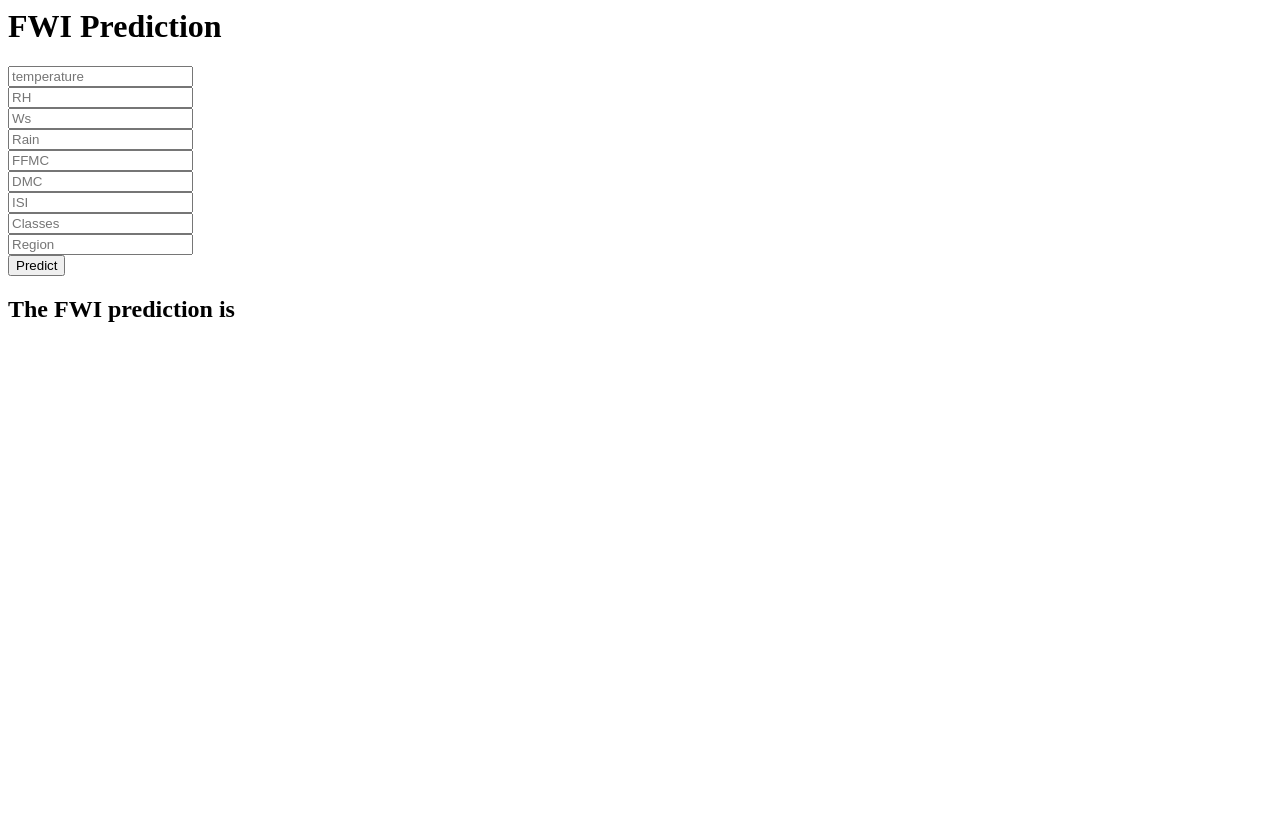
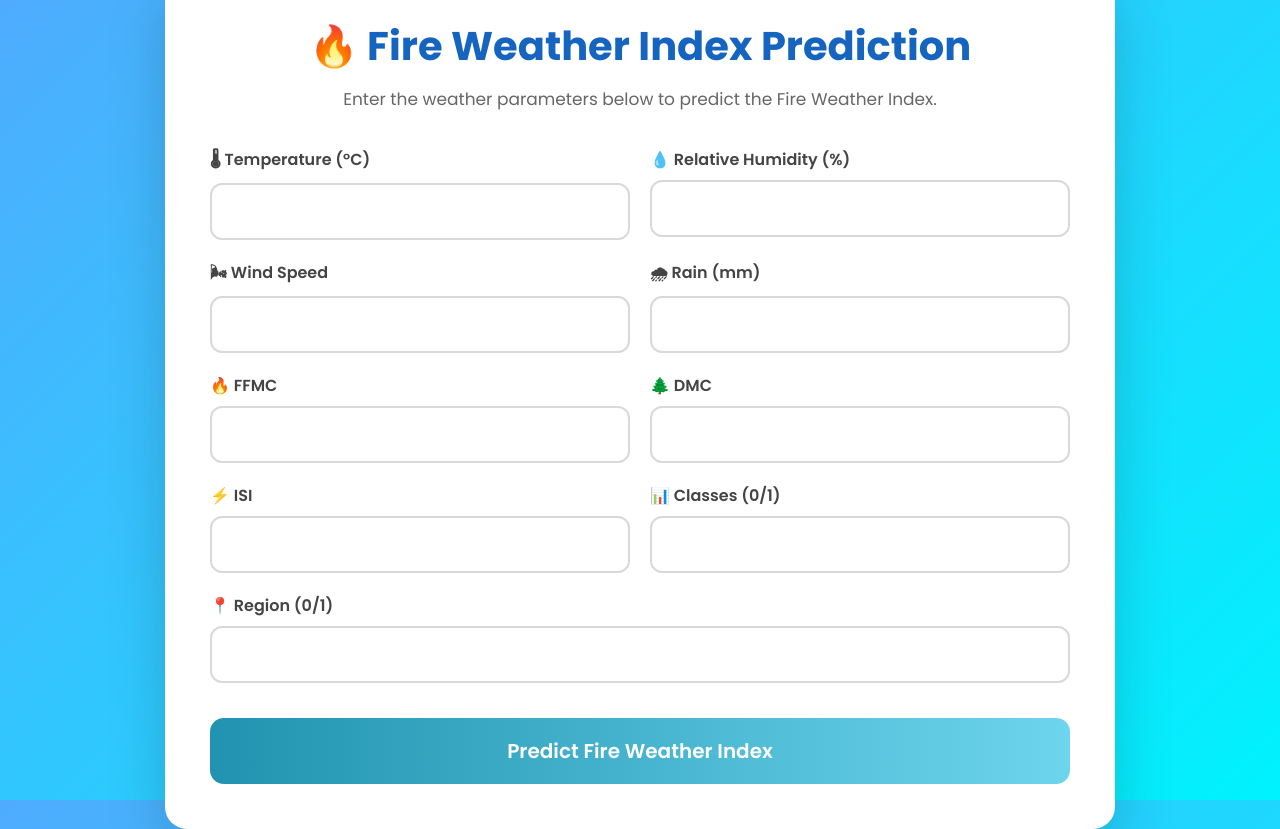
Before and after one commit to rakarsh456-create/test.py, a Flask app: page /predictdata in a window 1280 px wide. Before the commit the page ends 322 px from the top, so only its background shows below. Run offline with Flask 3, Linux system fonts and the light colour scheme; parts of the project's set-up code (start-up, migrations or seed data) failed here and were passed over.

Commit message:
Improve frontend UI for FWI prediction project

```diff
--- /dev/null
+++ b/static/style.css
@@ -0,0 +1,395 @@
+/* ==========================
+   GOOGLE FONT
+========================== */
+
+@import url('https://fonts.googleapis.com/css2?family=Poppins:wght@300;400;500;600;700&display=swap');
+
+/* ==========================
+   GLOBAL
+========================== */
+
+*{
+    margin:0;
+    padding:0;
+    box-sizing:border-box;
+    font-family:'Poppins',sans-serif;
+}
+
+html,body{
+    width:100%;
+    height:100%;
+}
+
+/* ==========================================================
+                        INDEX PAGE
+========================================================== */
+
+body.landing{
+    min-height:100vh;
+    display:flex;
+    justify-content:center;
+    align-items:center;
+    background:linear-gradient(135deg,#0f2027,#203a43,#2c5364);
+    overflow:hidden;
+}
+
+.overlay{
+    width:100%;
+    display:flex;
+    justify-content:center;
+    align-items:center;
+    padding:30px;
+}
+
+.hero{
+    text-align:center;
+    color:white;
+    max-width:900px;
+}
+
+.hero h1{
+
+    font-size:65px;
+    font-weight:700;
+    margin-bottom:20px;
+    text-shadow:0 5px 15px rgba(0,0,0,.35);
+
+}
+
+.hero p{
+
+    font-size:23px;
+    line-height:38px;
+    color:#e8f1f5;
+    margin-bottom:45px;
+
+}
+
+.hero button{
+
+    background:linear-gradient(90deg,#ff9800,#ff5722);
+    color:white;
+    border:none;
+    padding:18px 55px;
+    border-radius:50px;
+    font-size:20px;
+    cursor:pointer;
+    font-weight:600;
+    transition:.35s;
+    box-shadow:0 10px 25px rgba(0,0,0,.3);
+
+}
+
+.hero button:hover{
+
+    transform:translateY(-5px) scale(1.05);
+
+    box-shadow:0 15px 35px rgba(0,0,0,.4);
+
+}
+
+/* ==========================================================
+                        HOME PAGE
+========================================================== */
+
+body.home-body{
+
+    min-height:100vh;
+
+    display:flex;
+
+    justify-content:center;
+
+    align-items:center;
+
+    padding:40px;
+
+    background:linear-gradient(135deg,#4facfe,#00f2fe);
+
+}
+
+.container{
+
+    width:100%;
+
+    display:flex;
+
+    justify-content:center;
+
+    align-items:center;
+
+}
+
+.card{
+
+    width:950px;
+
+    background:white;
+
+    border-radius:22px;
+
+    padding:45px;
+
+    box-shadow:0 25px 60px rgba(0,0,0,.18);
+
+    animation:fade .8s;
+
+}
+
+@keyframes fade{
+
+from{
+
+opacity:0;
+
+transform:translateY(30px);
+
+}
+
+to{
+
+opacity:1;
+
+transform:translateY(0);
+
+}
+
+}
+
+.card h1{
+
+    text-align:center;
+
+    color:#1565c0;
+
+    font-size:40px;
+
+    margin-bottom:10px;
+
+}
+
+.subtitle{
+
+    text-align:center;
+
+    color:#666;
+
+    margin-bottom:35px;
+
+    font-size:17px;
+
+}
+
+/* ==========================
+        FORM GRID
+========================== */
+
+.form-grid{
+
+    display:grid;
+
+    grid-template-columns:repeat(2,1fr);
+
+    gap:20px;
+
+}
+
+.input-box{
+
+    display:flex;
+
+    flex-direction:column;
+
+}
+
+.full-width{
+
+    grid-column:1/3;
+
+}
+
+.input-box label{
+
+    font-weight:600;
+
+    color:#444;
+
+    margin-bottom:8px;
+
+}
+
+.input-box input{
+
+    padding:15px;
+
+    border-radius:12px;
+
+    border:2px solid #d9d9d9;
+
+    font-size:15px;
+
+    transition:.3s;
+
+}
+
+.input-box input:focus{
+
+    outline:none;
+
+    border-color:#2196f3;
+
+    box-shadow:0 0 15px rgba(33,150,243,.25);
+
+}
+
+/* ==========================
+        BUTTON
+========================== */
+
+.predict-btn{
+
+    width:100%;
+
+    margin-top:35px;
+
+    padding:18px;
+
+    border:none;
+
+    border-radius:14px;
+
+    background:linear-gradient(90deg,#2193b0,#6dd5ed);
+
+    color:white;
+
+    font-size:20px;
+
+    font-weight:600;
+
+    cursor:pointer;
+
+    transition:.3s;
+
+}
+
+.predict-btn:hover{
+
+    transform:translateY(-4px);
+
+    box-shadow:0 12px 25px rgba(0,0,0,.2);
+
+}
+
+/* ==========================
+      RESULT CARD
+========================== */
+
+.result-card{
+
+    margin-top:35px;
+
+    text-align:center;
+
+    background:#eaf7ff;
+
+    border-left:8px solid #2196f3;
+
+    border-radius:15px;
+
+    padding:25px;
+
+}
+
+.result-card h2{
+
+    color:#1565c0;
+
+    margin-bottom:15px;
+
+}
+
+.prediction-value{
+
+    font-size:46px;
+
+    font-weight:700;
+
+    color:#ff5722;
+
+}
+
+/* ==========================
+      RESPONSIVE
+========================== */
+
+@media(max-width:900px){
+
+.card{
+
+width:95%;
+
+padding:30px;
+
+}
+
+.hero h1{
+
+font-size:48px;
+
+}
+
+.hero p{
+
+font-size:18px;
+
+line-height:30px;
+
+}
+
+.form-grid{
+
+grid-template-columns:1fr;
+
+}
+
+.full-width{
+
+grid-column:1;
+
+}
+
+}
+
+@media(max-width:600px){
+
+.hero h1{
+
+font-size:36px;
+
+}
+
+.hero button{
+
+width:100%;
+
+}
+
+.card h1{
+
+font-size:28px;
+
+}
+
+.subtitle{
+
+font-size:15px;
+
+}
+
+.predict-btn{
+
+font-size:17px;
+
+}
+
+}
--- a/templates/home.html
+++ b/templates/home.html
@@ -1,27 +1,103 @@
-<html>
-    <body>
-        <div class="login">
-            <h1>FWI Prediction</h1>
+<!DOCTYPE html>
+<html lang="en">
 
-            <!-- Main Input For Recieving Query to Our ML -->
-             <form action="{{ url_for('predict_datapoint')}}" method="post">
-                <input type="text" name="Temperature" placeholder="temperature" required="required" /><br>
-                    <input type="text" name="RH" placeholder="RH" required="required" /><br>
-                    <input type="text" name="Ws" placeholder="Ws" required="required" /><br>
-                    <input type="text" name="Rain" placeholder="Rain" required="required" /><br>
-                    <input type="text" name="FFMC" placeholder="FFMC" required="required" /><br>
-                    <input type="text" name="DMC" placeholder="DMC" required="required" /><br>
-                    <input type="text" name="ISI" placeholder="ISI" required="required" /><br>
-                    <input type="text" name="Classes" placeholder="Classes" required="required" /><br>
-                    <input type="text" name="Region" placeholder="Region" required="required" /><br>
+<head>
+    <meta charset="UTF-8">
+    <meta name="viewport" content="width=device-width, initial-scale=1.0">
+    <title>FWI Prediction</title>
 
+    <link rel="stylesheet" href="{{ url_for('static', filename='style.css') }}">
+</head>
 
+<body class="home-body">
 
-                    <button type="submit" class="btn btn-primary btn-block btn-large">Predict</button>
-             </form>
-        <h2>
-            The FWI prediction is {{results}}
-        </h2>
+    <div class="container">
+
+        <div class="card">
+
+            <h1>🔥 Fire Weather Index Prediction</h1>
+
+            <p class="subtitle">
+                Enter the weather parameters below to predict the Fire Weather Index.
+            </p>
+
+            <form action="{{ url_for('predict_datapoint') }}" method="POST">
+
+                <div class="form-grid">
+
+                    <div class="input-box">
+                        <label>🌡 Temperature (°C)</label>
+                        <input type="number" step="any" name="Temperature" required>
+                    </div>
+
+                    <div class="input-box">
+                        <label>💧 Relative Humidity (%)</label>
+                        <input type="number" step="any" name="RH" required>
+                    </div>
+
+                    <div class="input-box">
+                        <label>🌬 Wind Speed</label>
+                        <input type="number" step="any" name="Ws" required>
+                    </div>
+
+                    <div class="input-box">
+                        <label>🌧 Rain (mm)</label>
+                        <input type="number" step="any" name="Rain" required>
+                    </div>
+
+                    <div class="input-box">
+                        <label>🔥 FFMC</label>
+                        <input type="number" step="any" name="FFMC" required>
+                    </div>
+
+                    <div class="input-box">
+                        <label>🌲 DMC</label>
+                        <input type="number" step="any" name="DMC" required>
+                    </div>
+
+                    <div class="input-box">
+                        <label>⚡ ISI</label>
+                        <input type="number" step="any" name="ISI" required>
+                    </div>
+
+                    <div class="input-box">
+                        <label>📊 Classes (0/1)</label>
+                        <input type="number" name="Classes" required>
+                    </div>
+
+                    <div class="input-box full-width">
+                        <label>📍 Region (0/1)</label>
+                        <input type="number" name="Region" required>
+                    </div>
+
+                </div>
+
+                <button type="submit" class="predict-btn">
+                    Predict Fire Weather Index
+                </button>
+
+            </form>
+
+            {% if results %}
+
+            <div class="result-card">
+
+                <h2>🔥 Prediction Result</h2>
+
+                <div class="prediction-value">
+
+                    {{ results }}
+
+                </div>
+
+            </div>
+
+            {% endif %}
+
         </div>
-    </body>
+
+    </div>
+
+</body>
+
 </html>
```
Also changed, not shown: templates/index.html (+33 -1 lines), 2 other files.
